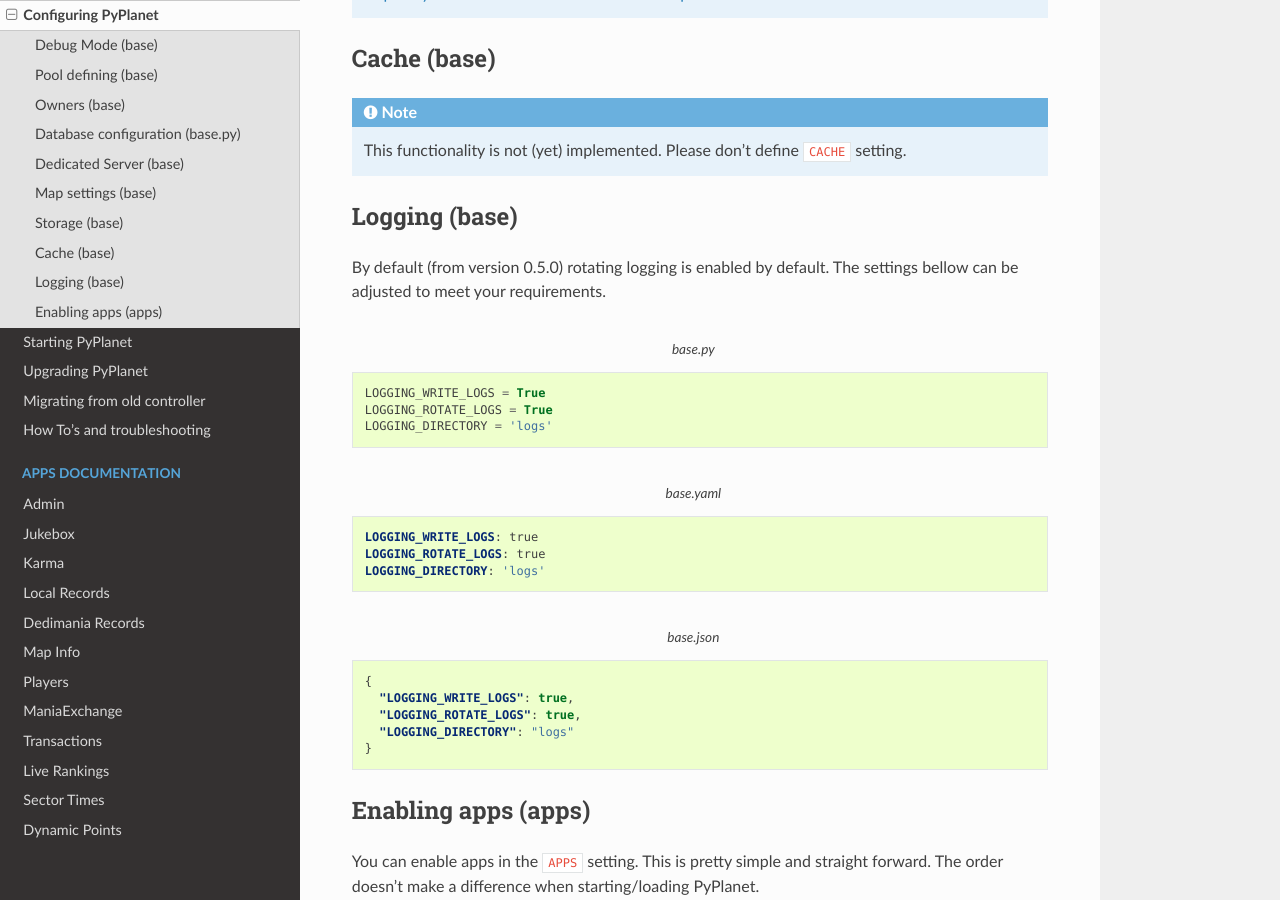
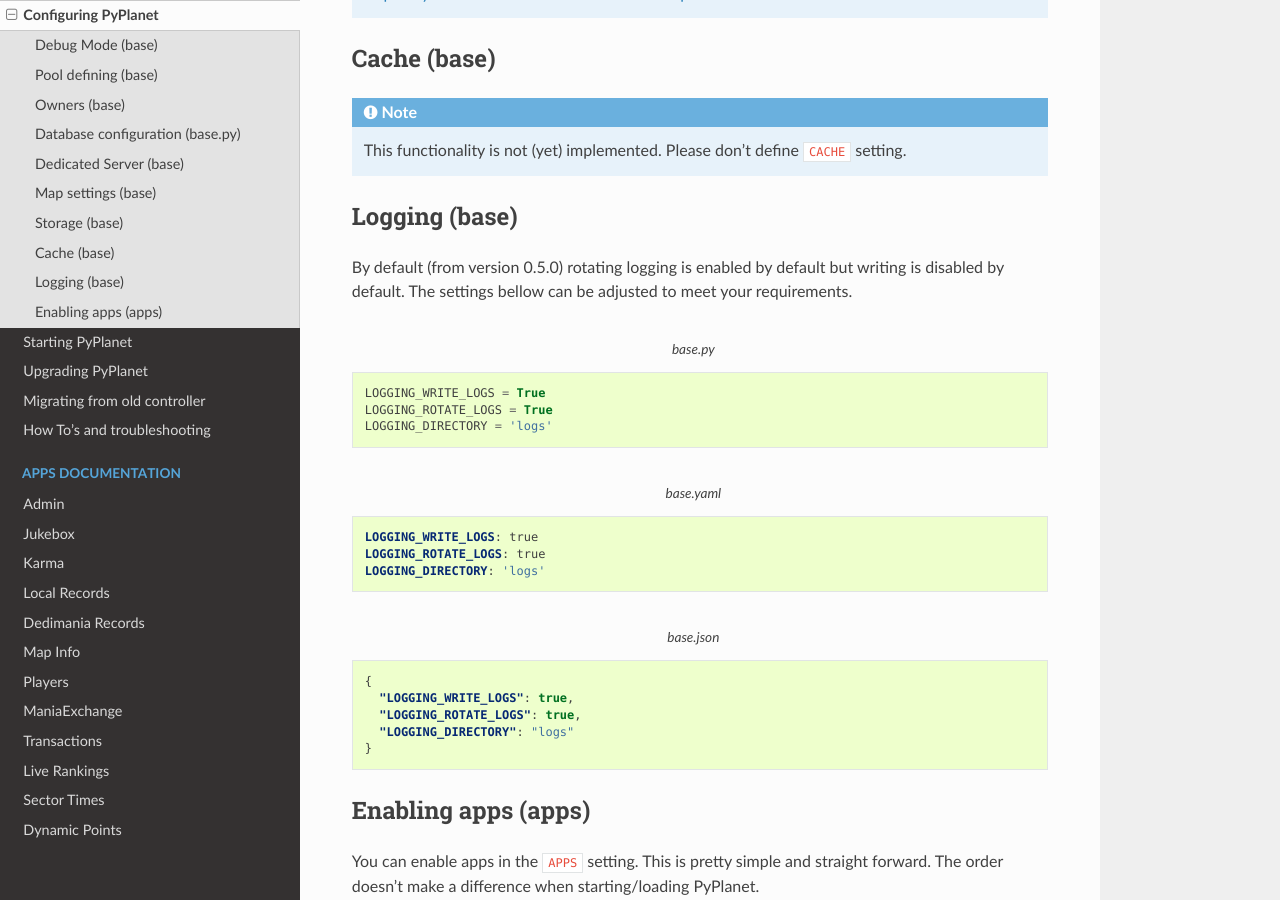
Before and after one commit to PyPlanet/PyPlanet, a Sphinx documentation site: the page built from docs/source/intro/configuration.rst, in a window 1280 px wide and 900 px high, scrolled down 8006 px. Built offline with Sphinx 7.4.7 and the Read the Docs theme 2.0.0, drawn with Linux system fonts in a browser that asks for light colours; formulas are drawn with MathJax 3.

Commit message:
[TASK] [ci skip] Update docs.

```diff
--- a/docs/source/intro/configuration.rst
+++ b/docs/source/intro/configuration.rst
@@ -395,8 +395,8 @@ Cache (base)
 Logging (base)
 ~~~~~~~~~~~~~~
 
-By default (from version 0.5.0) rotating logging is enabled by default. The settings bellow can be adjusted to meet
-your requirements.
+By default (from version 0.5.0) rotating logging is enabled by default but writing is disabled by default.
+The settings bellow can be adjusted to meet your requirements.
 
 .. code-block:: python
   :caption: base.py
```
